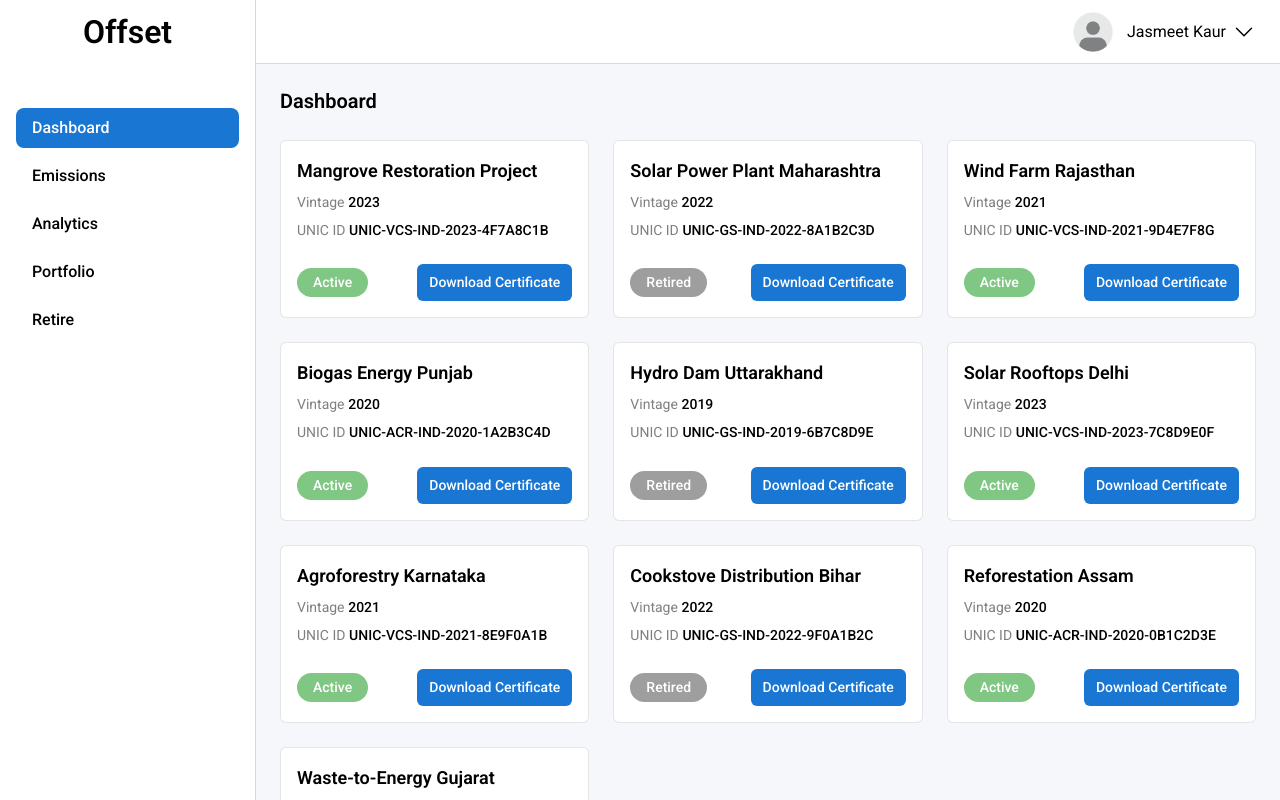
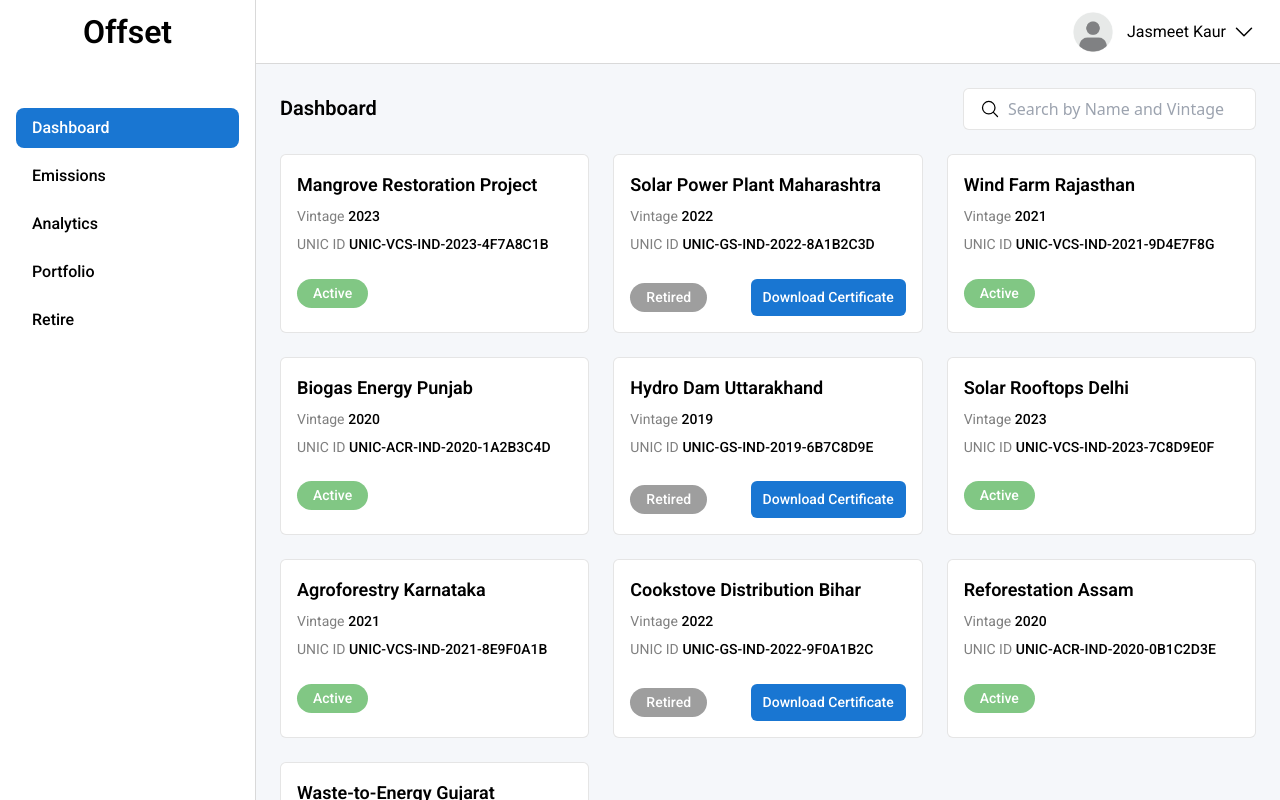
Before and after one commit to Jasmeet-Kaur02/offset-frontend-assignment, a React (Vite) app: page / in a window 1280 px wide. Built offline with nearby package versions, Linux system fonts and the light colour scheme.

Commit message:
add search and download certificate feature

```diff
--- a/package.json
+++ b/package.json
@@ -10,6 +10,7 @@
     "preview": "vite preview"
   },
   "dependencies": {
+    "html2pdf.js": "^0.12.1",
     "mongodb": "^6.18.0",
     "react": "^19.0.0",
     "react-dom": "^19.0.0",
--- a/src/assets/data/credits.json
+++ b/src/assets/data/credits.json
@@ -9,7 +9,8 @@
       "unic_id": "UNIC-GS-IND-2022-8A1B2C3D",
       "project_name": "Solar Power Plant Maharashtra",
       "vintage": 2022,
-      "status": "Retired"
+      "status": "Retired",
+      "retirement_date": "12-09-2024"
     },
     {
       "unic_id": "UNIC-VCS-IND-2021-9D4E7F8G",
@@ -27,7 +28,8 @@
       "unic_id": "UNIC-GS-IND-2019-6B7C8D9E",
       "project_name": "Hydro Dam Uttarakhand",
       "vintage": 2019,
-      "status": "Retired"
+      "status": "Retired",
+      "retirement_date": "24-03-2022"
     },
     {
       "unic_id": "UNIC-VCS-IND-2023-7C8D9E0F",
@@ -45,7 +47,8 @@
       "unic_id": "UNIC-GS-IND-2022-9F0A1B2C",
       "project_name": "Cookstove Distribution Bihar",
       "vintage": 2022,
-      "status": "Retired"
+      "status": "Retired",
+      "retirement_date": "07-04-2025"
     },
     {
       "unic_id": "UNIC-ACR-IND-2020-0B1C2D3E",
@@ -57,6 +60,7 @@
       "unic_id": "UNIC-VCS-IND-2018-1C2D3E4F",
       "project_name": "Waste-to-Energy Gujarat",
       "vintage": 2018,
-      "status": "Retired"
+      "status": "Retired",
+      "retirement_date": "18-11-2020"
     }
 ]
--- /dev/null
+++ b/src/atoms/SearchInput.jsx
@@ -0,0 +1,29 @@
+export function SearchInput({ placeholder, value, onChange }) {
+  return (
+    <div
+      className="bg-white border border-black border-opacity-10 py-2 px-4
+    flex items-center gap-x-2 rounded-md"
+    >
+      <svg
+        xmlns="http://www.w3.org/2000/svg"
+        fill="none"
+        viewBox="0 0 24 24"
+        strokeWidth={1.5}
+        stroke="currentColor"
+        className="size-5"
+      >
+        <path
+          strokeLinecap="round"
+          strokeLinejoin="round"
+          d="m21 21-5.197-5.197m0 0A7.5 7.5 0 1 0 5.196 5.196a7.5 7.5 0 0 0 10.607 10.607Z"
+        />
+      </svg>
+      <input
+        value={value}
+        onChange={(e) => onChange(e.target.value)}
+        placeholder={placeholder}
+        className="border-none flex-1 focus:outline-none outline-none"
+      />
+    </div>
+  );
+}
--- a/src/organisms/CarbonCreditCard.jsx
+++ b/src/organisms/CarbonCreditCard.jsx
@@ -1,4 +1,8 @@
-export function CarbonCreditCard({ project_name, unic_id, vintage, status }) {
+import { downloadCertificate } from "../utils/downloadCertificate";
+
+export function CarbonCreditCard({ credit }) {
+  const { project_name, unic_id, vintage, status } = credit;
+
   return (
     <div className="bg-white rounded-md py-4 px-4 border border-black border-opacity-10">
       <h5 className="font-robotoSemibold text-lg md:text-xl xl:text-lg 2xl:text-2xl">
@@ -24,9 +28,16 @@ export function CarbonCreditCard({ project_name, unic_id, vintage, status }) {
         >
           {status}
         </span>
-        <button className="bg-blue text-white rounded-md text-sm font-robotoMedium py-[8px] px-[12px]">
-          Download Certificate
-        </button>
+        {status !== "Active" && (
+          <button
+            onClick={() =>
+              downloadCertificate({ ...credit, name: "Jasmeet Kaur" })
+            }
+            className="bg-blue text-white rounded-md text-sm font-robotoMedium py-[8px] px-[12px]"
+          >
+            Download Certificate
+          </button>
+        )}
       </div>
     </div>
   );
--- a/src/pages/dashboard/index.jsx
+++ b/src/pages/dashboard/index.jsx
@@ -3,15 +3,25 @@ import { Sidebar } from "../../organisms/Sidebar";
 import { Header } from "../../organisms/Header";
 import { CarbonCreditCard } from "../../organisms/CarbonCreditCard";
 import creditsJson from "../../assets/data/credits.json";
+import { SearchInput } from "../../atoms/SearchInput";
 
 export function Dashboard() {
   const [isOpen, setIsOpen] = useState(false);
   const [active, setActive] = useState("Dashboard");
   const [credits, setCredits] = useState([]);
+  const [searchQuery, setSearchQuery] = useState("");
 
   useEffect(() => {
-    setCredits(creditsJson);
-  }, []);
+    const filterCredits = creditsJson.filter((credit) => {
+      console.log(searchQuery, "search");
+      const search = searchQuery.toLowerCase();
+      return (
+        credit.project_name.toLowerCase().includes(search) ||
+        credit.vintage.toString().includes(search)
+      );
+    });
+    setCredits(filterCredits);
+  }, [searchQuery]);
 
   return (
     <div className="flex h-screen overflow-hidden">
@@ -30,16 +40,33 @@ export function Dashboard() {
 
         {/* Scrollable content */}
         <main className="flex-1 overflow-y-auto bg-bgLight p-4 sm:p-6">
-          <h2 className="text-xl font-robotoSemibold text-black mb-6">
-            {active}
-          </h2>
+          <div
+            className="flex flex-col sm:flex-row sm:items-center sm:mb-6
+         justify-between gap-y-4 mb-4"
+          >
+            <h2 className="text-xl font-robotoSemibold text-black">{active}</h2>
+            <SearchInput
+              placeholder="Search by Name and Vintage"
+              value={searchQuery}
+              onChange={setSearchQuery}
+            />
+          </div>
 
           {/* Responsive grid for cards */}
-          <div className="grid grid-cols-1 sm:grid-cols-2 xl:grid-cols-3 gap-6">
-            {credits.map((credit) => (
-              <CarbonCreditCard key={credit.unic_id} {...credit} />
-            ))}
-          </div>
+          {credits.length > 0 ? (
+            <div className="grid grid-cols-1 sm:grid-cols-2 xl:grid-cols-3 gap-6">
+              {credits.map((credit) => (
+                <CarbonCreditCard key={credit.unic_id} credit={credit} />
+              ))}
+            </div>
+          ) : (
+            <p
+              className="text-black text-xl text-opacity-30 font-robotoMedium mt-10
+            text-center"
+            >
+              No Credits Found
+            </p>
+          )}
         </main>
       </div>
     </div>
--- /dev/null
+++ b/src/utils/downloadCertificate.js
@@ -0,0 +1,43 @@
+import html2pdf from "html2pdf.js";
+
+export async function downloadCertificate(credit) {
+  try {
+    // 1️⃣ Fetch HTML template
+    const res = await fetch("/certificate.html");
+    let html = await res.text();
+
+    // 2️⃣ Extract year from retirement date string (assuming format "DD-MM-YYYY")
+    const dateParts = credit.retirement_date.split("-");
+    const retirementYear = dateParts[2];
+
+    // 3️⃣ Generate certificate ID: combine year + UNIC ID
+    const certificateId = `CERT-${retirementYear}-${credit.unic_id}`;
+    const issuedDate = new Date().toLocaleString();
+
+    // 4️⃣ Replace placeholders in HTML
+    html = html
+      .replace(/{{project_name}}/g, credit.project_name)
+      .replace(/{{unic_id}}/g, credit.unic_id)
+      .replace(/{{vintage}}/g, credit.vintage)
+      .replace(/{{status}}/g, credit.status)
+      .replace(/{{retirement_date}}/g, credit.retirement_date)
+      .replace(/{{name}}/g, credit.name || "Anonymous") // person/company name
+      .replace(/{{tons}}/g, 1) // default 1 ton
+      .replace(/{{certificate_id}}/g, certificateId)
+      .replace(/{{certificate_issued}}/g, issuedDate);
+
+    // 5️⃣ PDF options
+    const options = {
+      margin: 0.5,
+      filename: `Carbon_Credit_${certificateId}.pdf`,
+      image: { type: "jpeg", quality: 0.98 },
+      html2canvas: { scale: 2 },
+      jsPDF: { unit: "in", format: "a4", orientation: "portrait" },
+    };
+
+    // 6️⃣ Generate and download PDF
+    html2pdf().from(html).set(options).save();
+  } catch (error) {
+    console.error("Error generating certificate:", error);
+  }
+}
```
Also changed, not shown: public/certificate.html (added, +133 -0 lines), 1 other file (tests, documents, lock files or other folders).
